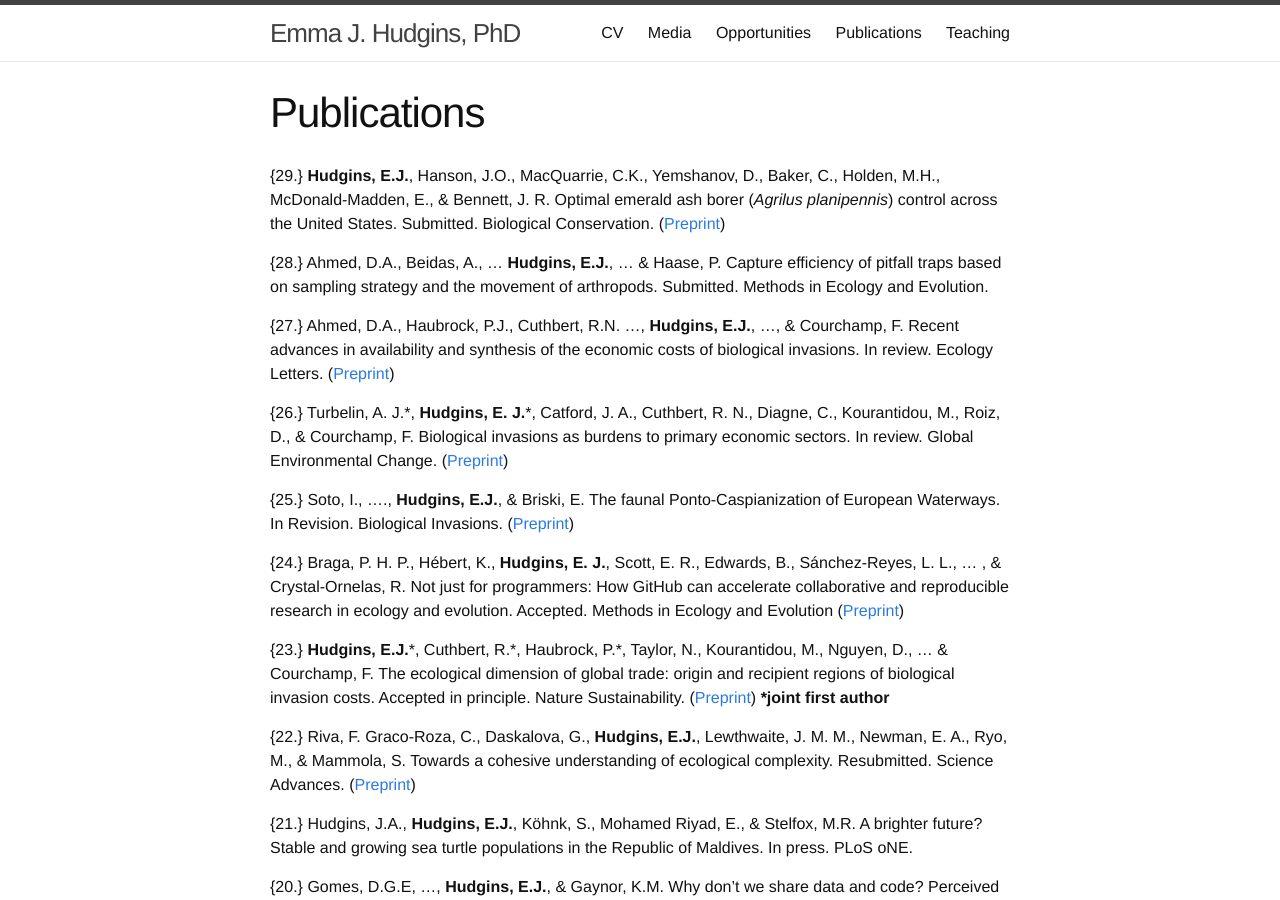
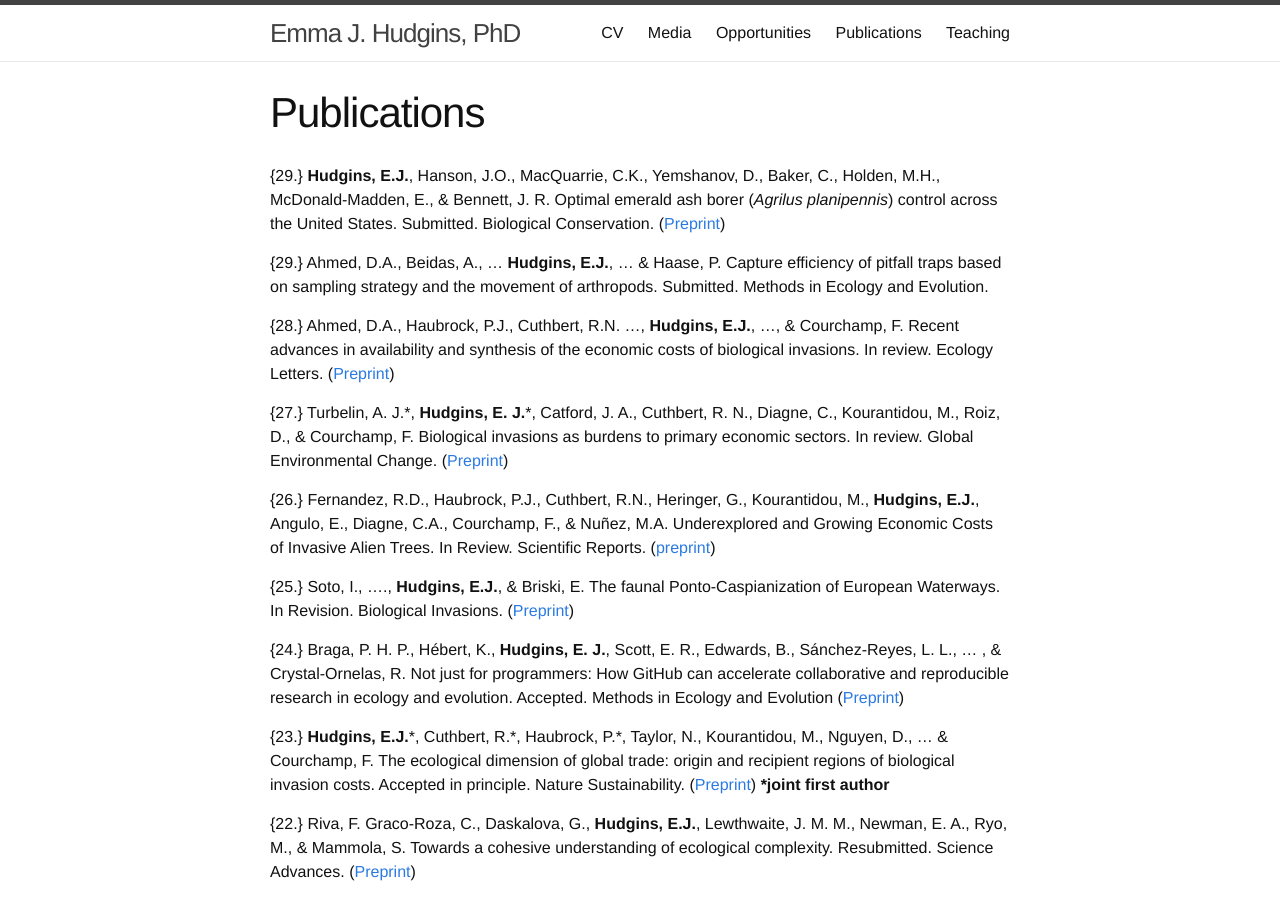
Before and after one commit to emmajhudgins/emmajhudgins.github.io, a Jekyll site: the page built from publications.md, in a window 1280 px wide and 900 px high. Built offline with Jekyll 4.4.1, drawn with Linux system fonts in a browser that asks for light colours; nearby versions of some CDN libraries; some web fonts are replaced.

Commit message:
pubs update

```diff
--- a/publications.md
+++ b/publications.md
@@ -10,11 +10,13 @@ order: 2
 
 {29.} **Hudgins, E.J.**, Hanson, J.O., MacQuarrie, C.K., Yemshanov, D., Baker, C., Holden, M.H., McDonald-Madden, E., & Bennett, J. R. Optimal emerald ash borer (*Agrilus planipennis*) control across the United States. Submitted. Biological Conservation. ([Preprint](https://doi.org/10.21203/rs.3.rs-1998687/v3))
 
-{28.} Ahmed, D.A., Beidas, A., ... **Hudgins, E.J.**, ... & Haase, P. Capture efficiency of pitfall traps based on sampling strategy and the movement of arthropods. Submitted. Methods in Ecology and Evolution.
+{29.} Ahmed, D.A., Beidas, A., ... **Hudgins, E.J.**, ... & Haase, P. Capture efficiency of pitfall traps based on sampling strategy and the movement of arthropods. Submitted. Methods in Ecology and Evolution.
 
-{27.} Ahmed, D.A., Haubrock, P.J., Cuthbert, R.N. ..., **Hudgins, E.J.**, ..., & Courchamp, F. Recent advances in availability and synthesis of the economic costs of biological invasions. In review. Ecology Letters. ([Preprint](https://doi.org/10.22541/au.167907497.77590504/v1))
+{28.} Ahmed, D.A., Haubrock, P.J., Cuthbert, R.N. ..., **Hudgins, E.J.**, ..., & Courchamp, F. Recent advances in availability and synthesis of the economic costs of biological invasions. In review. Ecology Letters. ([Preprint](https://doi.org/10.22541/au.167907497.77590504/v1))
 
-{26.} Turbelin, A. J.\*, **Hudgins, E. J.**\*, Catford, J. A., Cuthbert, R. N., Diagne, C., Kourantidou, M., Roiz, D., & Courchamp, F. Biological invasions as burdens to primary economic sectors. In review. Global Environmental Change. ([Preprint](https://doi.org/10.21203/rs.3.rs-2444595/v1))
+{27.} Turbelin, A. J.\*, **Hudgins, E. J.**\*, Catford, J. A., Cuthbert, R. N., Diagne, C., Kourantidou, M., Roiz, D., & Courchamp, F. Biological invasions as burdens to primary economic sectors. In review. Global Environmental Change. ([Preprint](https://doi.org/10.21203/rs.3.rs-2444595/v1))
+
+{26.} Fernandez, R.D., Haubrock, P.J., Cuthbert, R.N., Heringer, G., Kourantidou, M., **Hudgins, E.J.**, Angulo, E., Diagne, C.A., Courchamp, F., & Nuñez, M.A. Underexplored and Growing Economic Costs of Invasive Alien Trees. In Review. Scientific Reports. ([preprint]( http://dx.doi.org/10.2139/ssrn.4196468))
 
 {25.} Soto, I., …., **Hudgins, E.J.**, & Briski, E. The faunal Ponto-Caspianization of European Waterways. In Revision. Biological Invasions. ([Preprint](https://doi.org/10.21203/rs.3.rs-1702320/v1))
 
```
Also changed, not shown: 1 other file.
